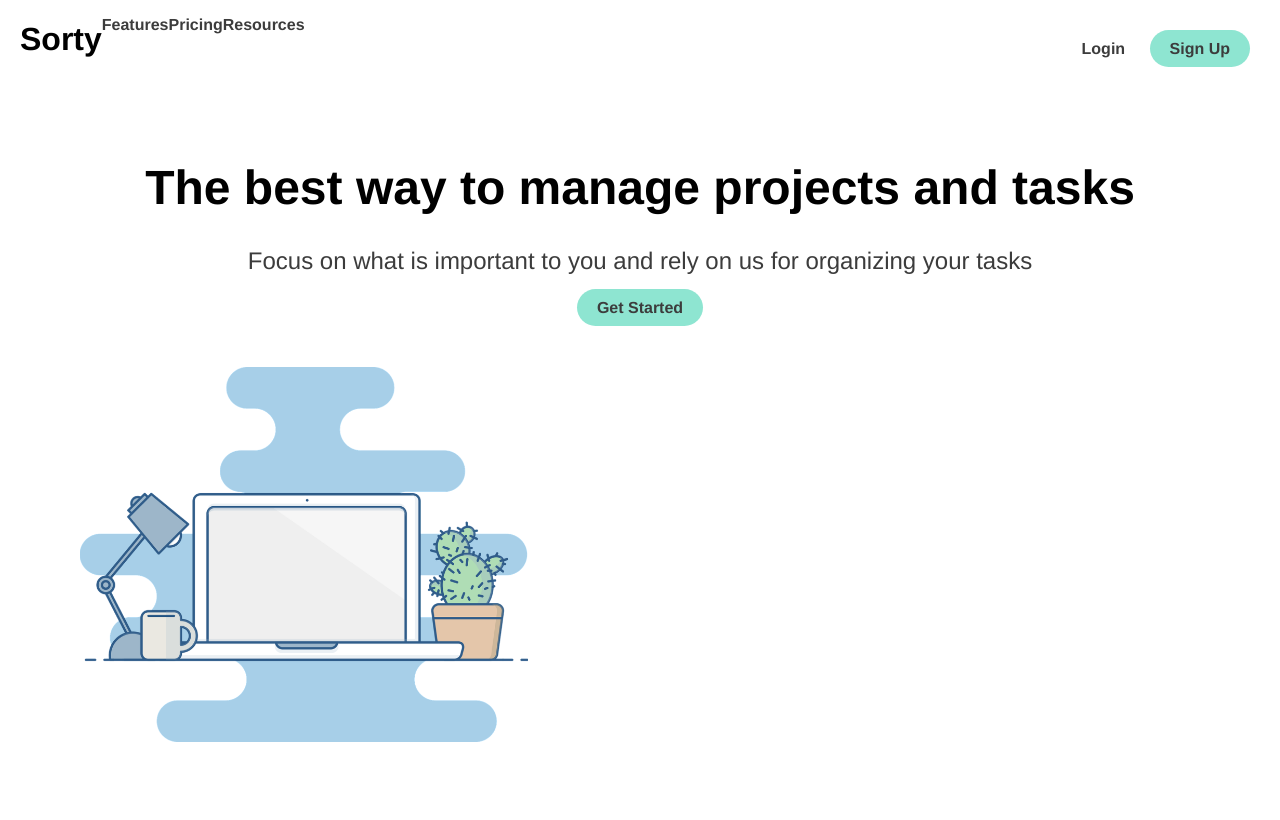
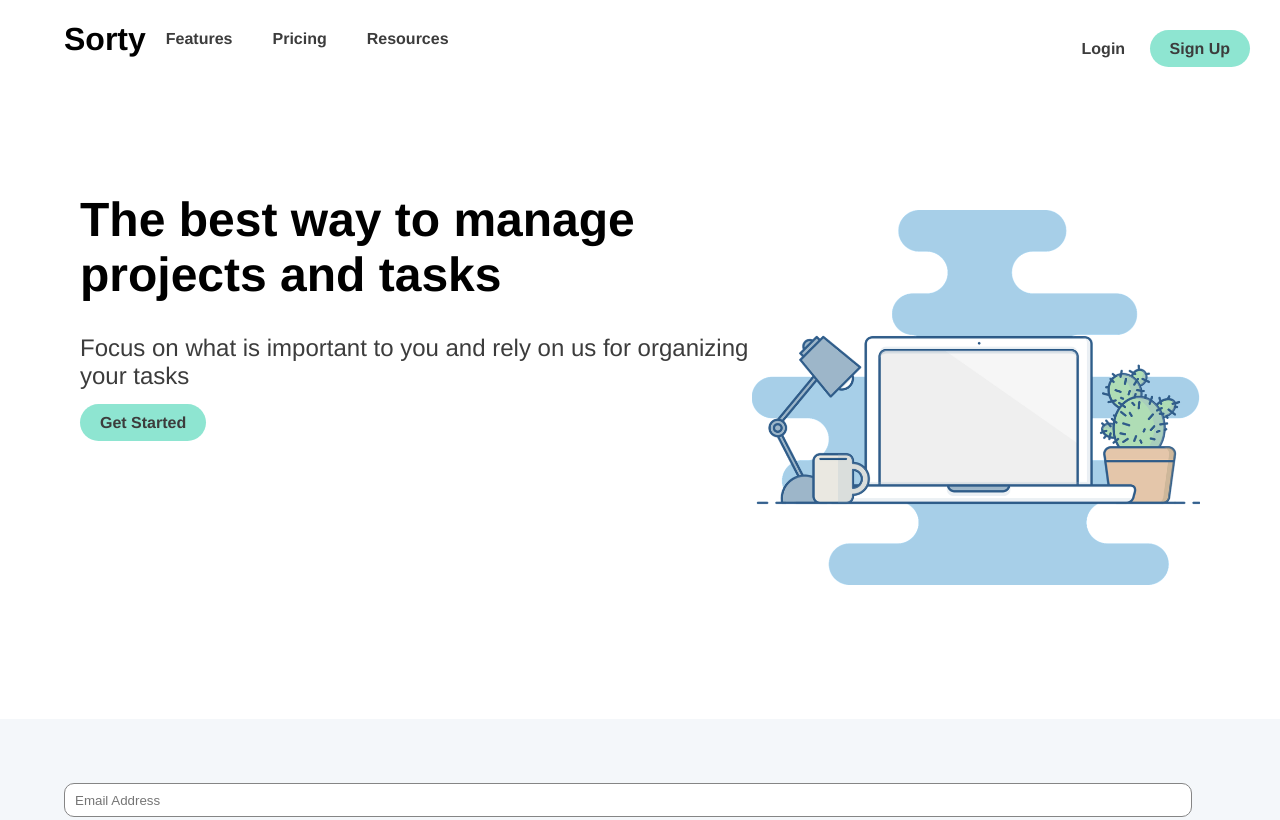
Before and after one commit to AlanLoovees/alanloovees.github.io, a plain HTML site: page css-assessment/index.html in a window 1280 px wide. Shown: the top 820 px of the page. Drawn offline with Linux system fonts and the light colour scheme.

Commit message:
header and landing set for desktop

```diff
--- a/css-assessment/index.html
+++ b/css-assessment/index.html
@@ -26,9 +26,9 @@
         <div class="landing-content">
             <h1>The best way to manage projects and tasks</h1>
             <p>Focus on what is important to you and rely on us for organizing your tasks</p>
-        </div>
-        <div class="landing-button">
-            <a href="#">Get Started</a>
+            <div class="landing-button">
+                <a href="#">Get Started</a>
+            </div>
         </div>
         <div class="landing-image">
             <img src="./illustration.png" alt="landing">
--- a/css-assessment/style.css
+++ b/css-assessment/style.css
@@ -142,12 +142,24 @@ body {
 }
 
 @media (min-width: 641px) {
+
+    .header h1 {
+        margin-left: 2em;
+    }
+
     .header p {
         display: block;
+        margin: 30px 20px;
     }
 
     .landing {
+        display: flex;
+        text-align: left;
         margin: 5em;
+    }
+
+    .landing a {
+        margin: 0;
     }
 
     .landing-image {
```
